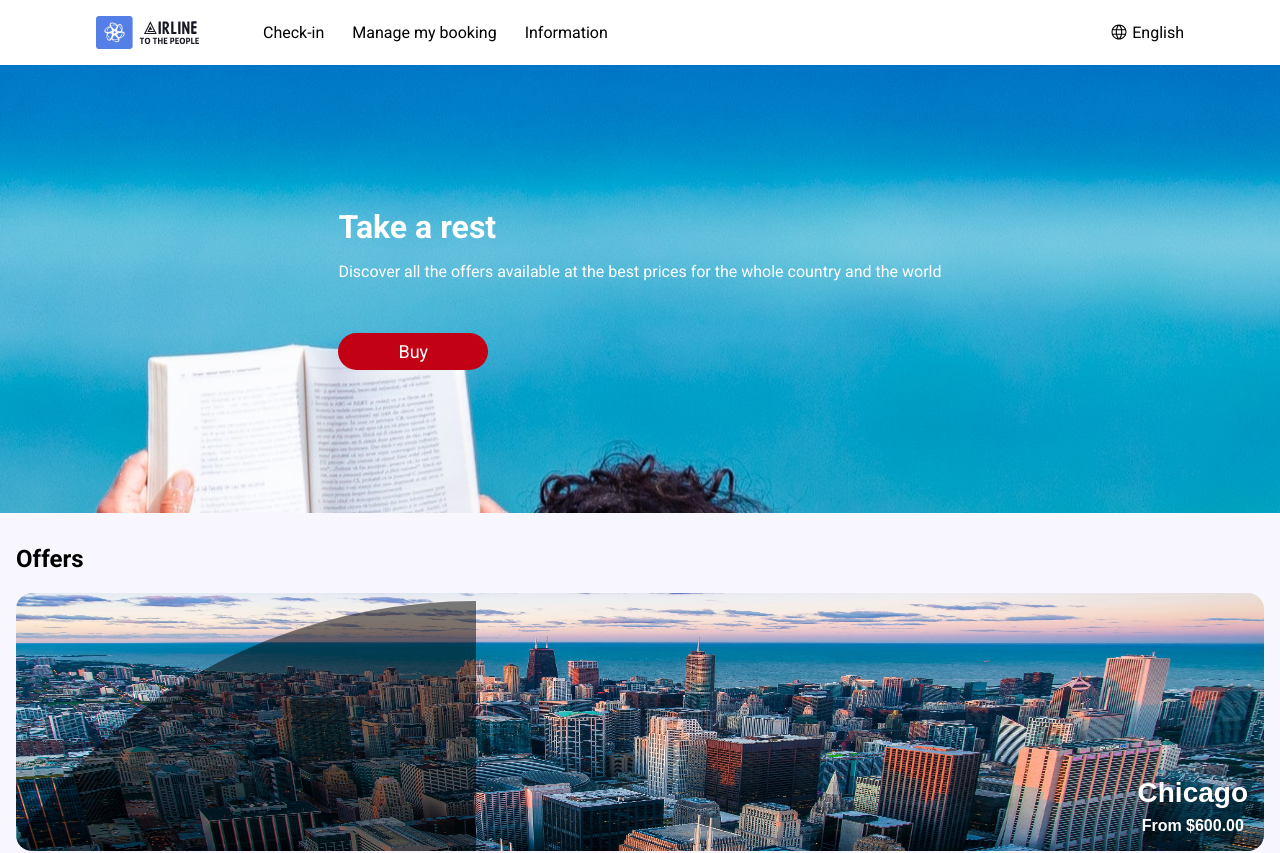
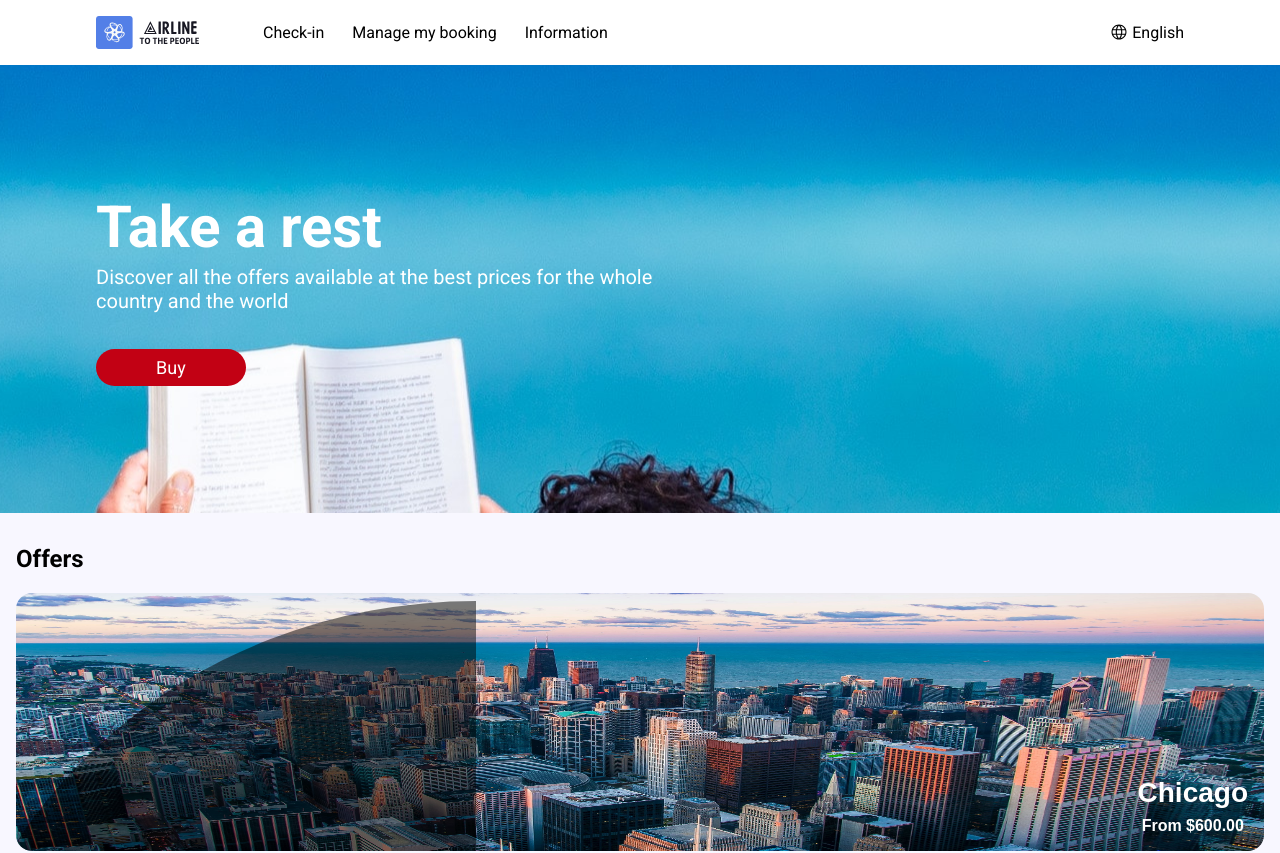
Before and after one commit to JeisonPC/Airline-to-the-people, an Angular app: page / in a window 1280 px wide. Shown: the top 853 px of the page. Built offline with nearby package versions, Linux system fonts and the light colour scheme.

Commit message:
ADD - Desktop banner home styles added

```diff
--- a/src/app/pages/home/home.component.scss
+++ b/src/app/pages/home/home.component.scss
@@ -1,4 +1,4 @@
-@import '_variables';
+@import "_variables";
 
 .banner {
   background-image: url("/assets/img/img-banner.jpg");
@@ -46,7 +46,7 @@
     height: 100%;
     width: 100%;
     border-radius: 1rem;
-    background: linear-gradient(180deg, #181823 39.26%, #537FE7 100%);
+    background: linear-gradient(180deg, #181823 39.26%, #537fe7 100%);
   }
   &__content {
     position: absolute;
@@ -78,5 +78,29 @@
     clip-path: circle(40%);
     transform: translate(-50%, 0);
   }
+}
 
+/* Estilos específicos para tablets */
+@media (min-width: 768px) {
+  .banner {
+    justify-content: flex-start;
+    padding: 0 6rem;
+
+    &__content {
+      gap: 2.25rem;
+    }
+
+    &__content h1 {
+      font-size: 58px;
+    }
+
+    &__content p {
+      font-size: 20px;
+      width: 564px;
+    }
+
+    &__content div {
+      gap: 0.25rem;
+    }
+  }
 }
```
